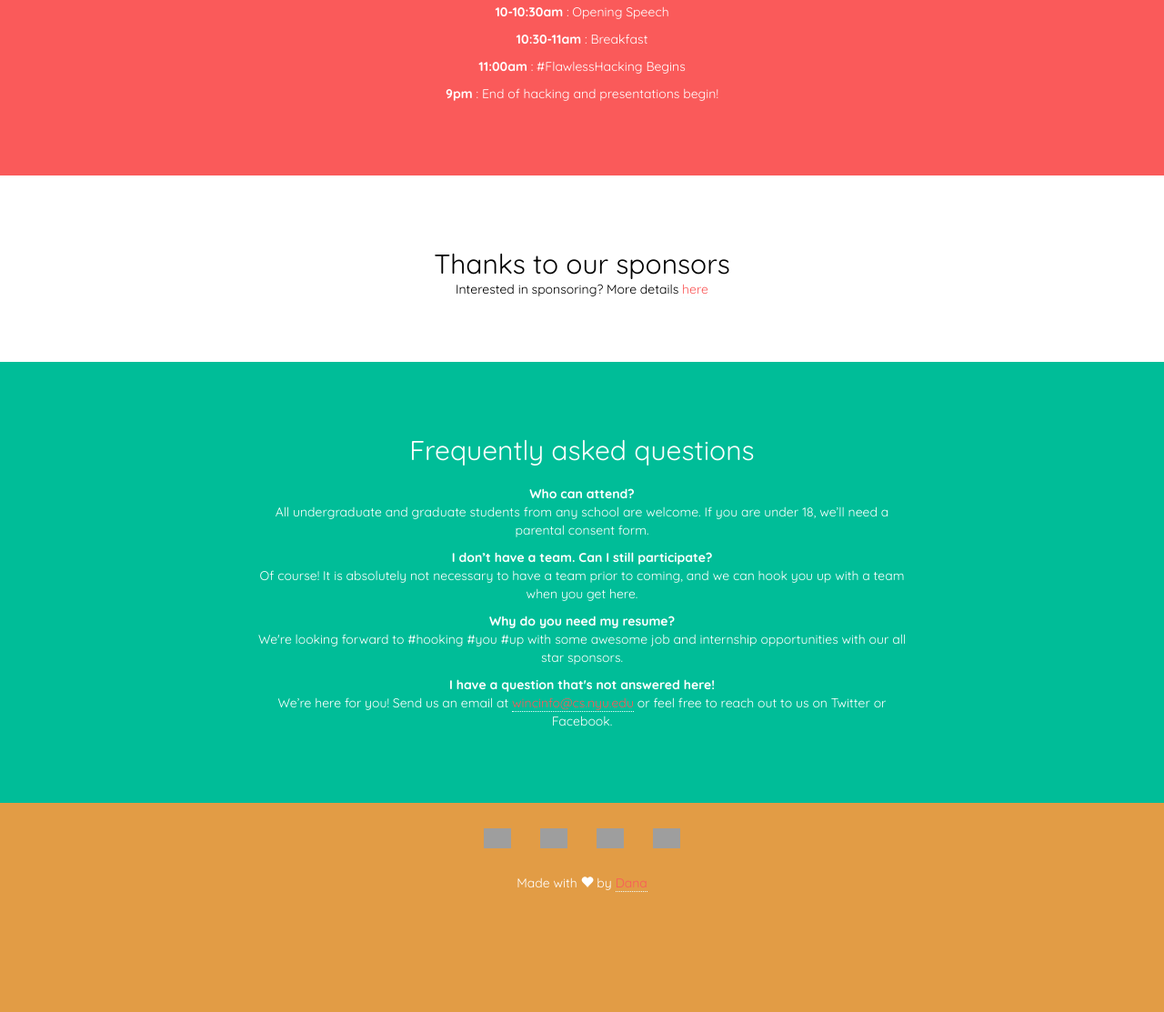
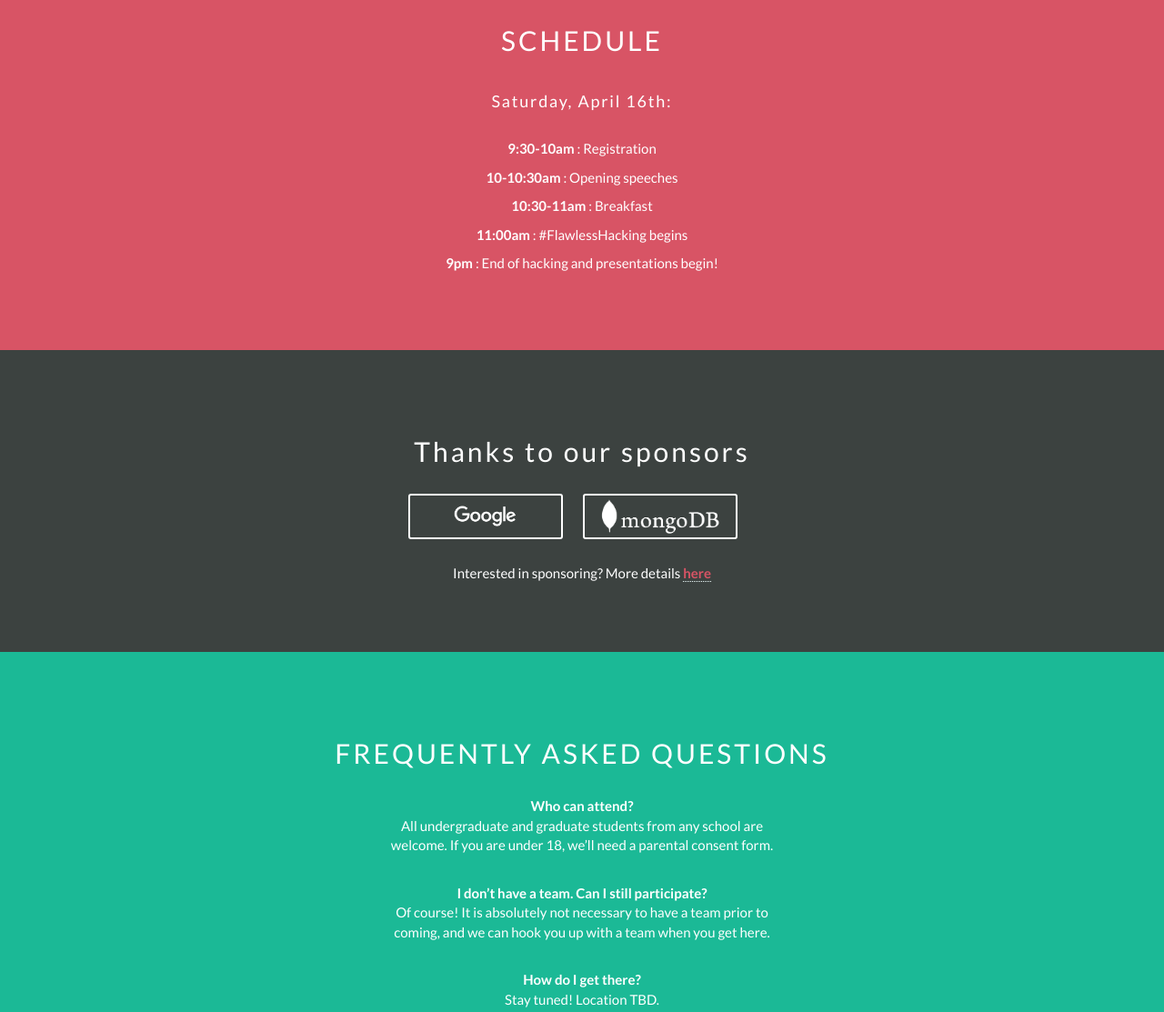
Before and after one commit to danagilliann/winchacks, a website: page index.html in a window 1280 px wide. Shown: the part 1250-2363 px from the top of the page at 91% size. Before the commit the page ends 2269 px from the top, so only its background shows below. Drawn offline with nearby package versions, Linux system fonts and the light colour scheme; grey boxes are pictures that could not be loaded.

Commit message:
kira here makin changes

```diff
--- a/index.html
+++ b/index.html
@@ -14,6 +14,7 @@
       <img src = "assets/images/logo-white.png" width = "300px">
       <h3>April 16, 2016</h3>
       <h3>9:30AM  - 10:00PM</h3>
+      <h3>New York City</h3>
       <br>
       <button>RSVP</button>
       <br>
@@ -36,36 +37,41 @@
       <h4>Saturday, April 16th:</h4>
       <br>
       <p><b>9:30-10am</b> : Registration</p>
-      <p><b>10-10:30am</b> : Opening Speech</p>
+      <p><b>10-10:30am</b> : Opening speeches</p>
       <p><b>10:30-11am</b> : Breakfast</p>
-      <p><b>11:00am</b> : #FlawlessHacking Begins</p>
+      <p><b>11:00am</b> : #FlawlessHacking begins</p>
       <p><b>9pm</b> : End of hacking and presentations begin!</p>
     </section>
 
 
     <section class="sponsors row col-md-12">
       <h2>Thanks to our <span color = "light-red">sponsors</span></h2>
+      <div>
+      <div class="sponsor"><img src = "assets/sponsors/google.png"></div>
+      <div class="sponsor"><img src = "assets/sponsors/mongodb.png"></div>
+      </div><br>
       Interested in sponsoring? More details <a href ="assets/sponsors/whysponsor.pdf">here</a>
     </section>
 
     <section class="faq row col-md-12">
-      <h2> Frequently asked questions</h2>
+      <h2> FREQUENTLY ASKED QUESTIONS</h2>
       <br>
+<div style="max-width: 450px;">
 <b>Who can attend?</b>
 <p>All undergraduate and graduate students from any school are welcome.
-If you are under 18, we’ll need a parental consent form.</p>
+If you are under 18, we’ll need a parental consent form.</p><br>
 
 <b>I don’t have a team. Can I still participate?</b>
-<p>Of course! It is absolutely not necessary to have a team prior to coming, and we can hook you up with a team when you get here. </p>
+<p>Of course! It is absolutely not necessary to have a team prior to coming, and we can hook you up with a team when you get here. </p><br>
 
-<!--<b>How do I get there?</b>
-<p>// Directions here</p>-->
+<b>How do I get there?</b>
+<p>Stay tuned! Location TBD.</p><br>
 
 <b>Why do you need my resume?</b>
-<p>We're looking forward to #hooking #you #up with some awesome job and internship opportunities with our all star sponsors.</p>
+<p>We're looking forward to #hooking #you #up with some awesome job and internship opportunities with our all star sponsors.</p><br>
 
 <b>I have a question that's not answered here!</b>
-<p>We’re here for you! Send us an email at <a href="mailto:wincinfo@cs.nyu.edu?Subject=Lets%20Go%20FlawlessHacks" target="_blank">wincinfo@cs.nyu.edu</a> or feel free to reach out to us on Twitter or Facebook.</p>
+<p>We’re here for you! Send us an email at <a href="mailto:wincinfo@cs.nyu.edu?Subject=Lets%20Go%20FlawlessHacks" target="_blank">wincinfo@cs.nyu.edu</a> or feel free to reach out to us on Twitter or Facebook.</p></div>
     </section>
 
 
--- a/style/style.css
+++ b/style/style.css
@@ -1,11 +1,13 @@
-@import url(https://fonts.googleapis.com/css?family=Quicksand:400,700,300);
+@import url(https://fonts.googleapis.com/css?family=Lato:400,700,300);
 * {
   margin: 0 auto;
   text-align: center; }
 
 body {
-  background-color: #E29C45;
-  font-family: "Quicksand"; }
+  background-color: #1bb996;
+  font-family: "Lato";
+  font-size: 15px;
+  text-align: center;}
 
 a, a:link, a:visited, a:hover, a:active {
   color: white;
@@ -20,7 +22,7 @@ h1 {
 
 h3, h2, h4, h5, h6 {
   font-weight: 500;
-  line-height: 0.5; }
+  letter-spacing: .1em; }
 
 button {
   display: block;
@@ -61,39 +63,40 @@ img.social-media {
 section.home {
   margin: 0;
   padding: 3em 0 8em;
-  background-color: #00bd98; }
+  background-color: #1bb996; }
 
 section.about {
   margin: 0;
   color: white;
   padding: 5em 20em 5em;
-  background-color: #E08A1E; }
+  background-color: #006891; }
 
 section.schedule {
   margin: 0;
   color: white;
   padding: 5em 20em 5em;
-  background-color: #fa5a5a; }
+  background-color: #d85465; }
 
 section.sponsors {
   margin: 0;
-  color: black;
+  color: white;
   padding: 5em 20em 5em;
-  background-color: white; }
+  background-color: #3c4240; }
 
 section.sponsors > a, a:link, a:visited, a:hover, a:active {
-  color: #fa5a5a; }
+  color: #d85465;
+  font-weight: bold; }
 
 section.faq {
   margin: 0;
   color: white;
   padding: 5em 20em 5em;
-  background-color: #00bd98; }
+  background-color: #1bb996; }
 
 footer.footer {
   margin: 0;
   padding: 2em 0;
-  background-color: #E29C45; }
+  background-color: #006891; }
 
 .arrow {
   bottom: 0;
@@ -102,4 +105,25 @@ footer.footer {
   background-image: url(../assets/images/arrow.png);
   background-size: contain; }
 
+.sponsor{
+  margin: 20px 20px 0px 0px;
+  display: inline-block;
+  width: 170px;
+  height: 50px;
+  background-color: transparent;
+  border: 2px solid white;
+  border-radius: 3px;
+  -webkit-filter: brightness(0) invert(1);
+}
+.sponsor:hover{
+  -webkit-filter: none;
+  background-color: white;
+}
+.sponsor img {
+  max-width:100%;
+  max-height:100%;
+  margin:auto;
+  display:block;
+}
+
 /*# sourceMappingURL=style.css.map */
```
